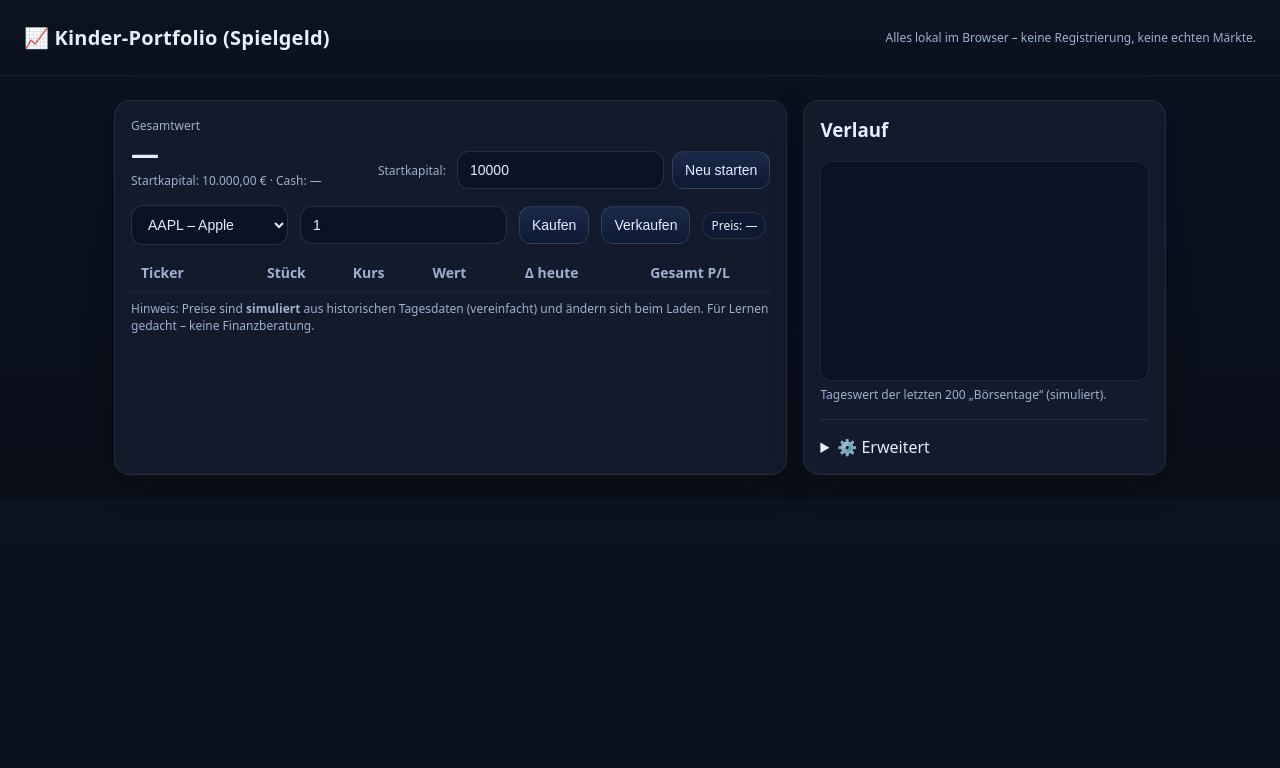
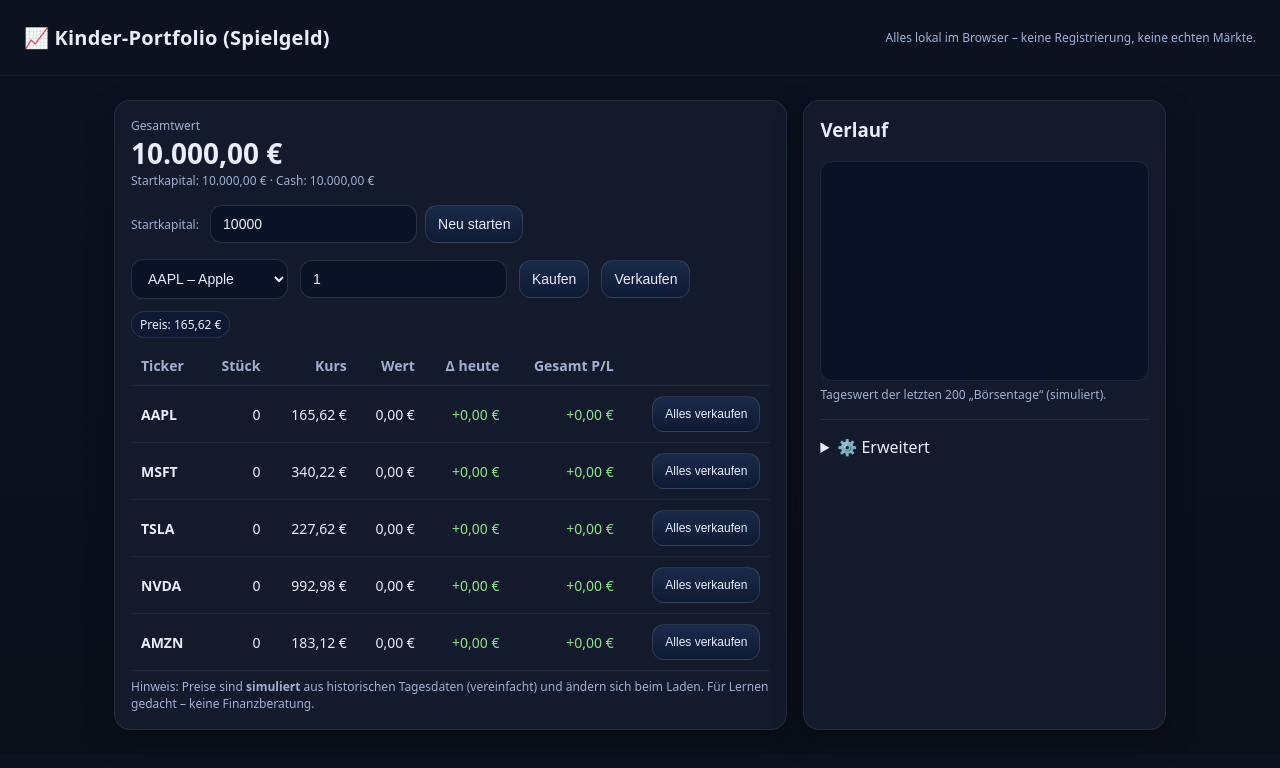
Before and after one commit to jackcitydev/kinder-portfolio-demo, a plain HTML site: page index.html in a window 1280 px wide. Drawn offline with Linux system fonts and the light colour scheme.

Commit message:
Add files via upload

```diff
--- a/index.html
+++ b/index.html
@@ -102,6 +102,7 @@
   </div>
 
 <script>
+// --- Daten ---
 const HIST = {
   AAPL: Array.from({length:220}, (_,i)=> 150 + Math.sin(i/9)*4 + i*0.08 + (Math.random()-0.5)*1.6 ),
   MSFT: Array.from({length:220}, (_,i)=> 320 + Math.sin(i/7)*6 + i*0.11 + (Math.random()-0.5)*2.2 ),
@@ -110,6 +111,7 @@
   AMZN: Array.from({length:220}, (_,i)=> 170 + Math.sin(i/8)*5 + i*0.07 + (Math.random()-0.5)*2 )
 };
 
+// --- State ---
 const S = {
   day: 200,
   cash: 10000,
@@ -118,19 +120,24 @@
   history: []
 };
 
+// --- Utils (Euro-Format) ---
+function fmt(n){ return Number(n).toLocaleString('de-DE', {style:'currency', currency:'EUR'}); }
+const rnd = x => Math.round(x*100)/100;
+
+// --- Preise ---
+function price(t){ const arr=HIST[t]; return rnd(arr[Math.min(S.day, arr.length-1)]); }
+function pricePrev(t){ const arr=HIST[t]; return rnd(arr[Math.max(0, Math.min(S.day-1, arr.length-1))]); }
+
+// --- Init (mit robustem localStorage) ---
 (function init(){
-  const saved = JSON.parse(localStorage.getItem('kidpf')||'null');
-  if(saved){ Object.assign(S, saved); }
+  try {
+    const saved = JSON.parse(localStorage.getItem('kidpf')||'null');
+    if(saved){ Object.assign(S, saved); }
+  } catch (e) { /* ignore storage errors */ }
   document.querySelector('#seed').value = S.seed;
   updatePriceBadge();
   tick();
 })();
-
-const € = n => n.toLocaleString('de-DE', {style:'currency', currency:'EUR'});
-const rnd = x => Math.round(x*100)/100;
-
-function price(t){ const arr=HIST[t]; return rnd(arr[Math.min(S.day, arr.length-1)]); }
-function pricePrev(t){ const arr=HIST[t]; return rnd(arr[Math.max(0, Math.min(S.day-1, arr.length-1))]); }
 
 function portfolioValue(){
   let v = S.cash;
@@ -138,17 +145,17 @@
   return v;
 }
 
-function save(){ localStorage.setItem('kidpf', JSON.stringify(S)); }
+function save(){ try{ localStorage.setItem('kidpf', JSON.stringify(S)); } catch(e){} }
 
 function updatePriceBadge(){
   const t = document.querySelector('#ticker').value;
-  document.querySelector('#price').textContent = €(price(t));
+  document.querySelector('#price').textContent = fmt(price(t));
 }
 
 function render(){
-  document.querySelector('#cashStart').textContent = €(S.seed);
-  document.querySelector('#cash').textContent = €(S.cash);
-  document.querySelector('#total').textContent = €(portfolioValue());
+  document.querySelector('#cashStart').textContent = fmt(S.seed);
+  document.querySelector('#cash').textContent = fmt(S.cash);
+  document.querySelector('#total').textContent = fmt(portfolioValue());
 
   const tbody = document.querySelector('#rows');
   tbody.innerHTML = '';
@@ -162,10 +169,10 @@
     tr.innerHTML = `
       <td><b>${t}</b></td>
       <td class="right">${lot.qty}</td>
-      <td class="right">${€(p)}</td>
-      <td class="right">${€(value)}</td>
-      <td class="right ${dayDelta>=0? 'value-up':'value-down' }">${dayDelta>=0?'+':''}${€(dayDelta)}</td>
-      <td class="right ${pl>=0? 'value-up':'value-down' }">${pl>=0?'+':''}${€(pl)}</td>
+      <td class="right">${fmt(p)}</td>
+      <td class="right">${fmt(value)}</td>
+      <td class="right ${dayDelta>=0? 'value-up':'value-down' }">${dayDelta>=0?'+':''}${fmt(dayDelta)}</td>
+      <td class="right ${pl>=0? 'value-up':'value-down' }">${pl>=0?'+':''}${fmt(pl)}</td>
       <td class="right"><button data-t="${t}" class="small">Alles verkaufen</button></td>
     `;
     tbody.appendChild(tr);
@@ -200,6 +207,7 @@
   save();
 }
 
+// --- Events ---
 document.querySelector('#ticker').addEventListener('change', updatePriceBadge);
 
 document.querySelector('#buy').addEventListener('click', ()=>{
```
